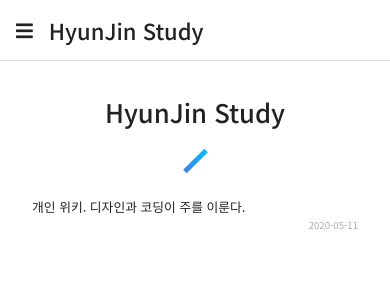
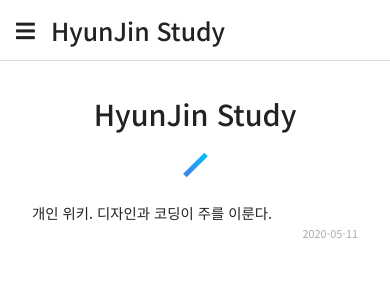
Before and after one commit to hhj171258/hhj171258.github.io, a Jekyll site: the page built from index.html, in a window 390 px wide. Shown: the top 300 px of the page. Built offline with Jekyll 4.4.1, drawn with Linux system fonts in a browser that asks for light colours; nearby versions of some CDN libraries.

Commit message:
[Fix] max-width: 960px html font-size

```diff
--- a/css/main.css
+++ b/css/main.css
@@ -51,7 +51,7 @@ body{overflow-y: scroll;}
     #content{margin: 61px 0 0 356px;width: calc(100% - 420px);}
 }
 @media screen and (max-width: 960px){
-    html{font-size: 8px;}
+    html{font-size: 9px;}
     #header{width: auto;left: 0;right:0;bottom: 0;margin-left: 0;}
     #header h1{margin-left: 0;font-size: 2.75rem;}
     #header span{display: block;margin-left: 0;padding: 0 16px;}
```
